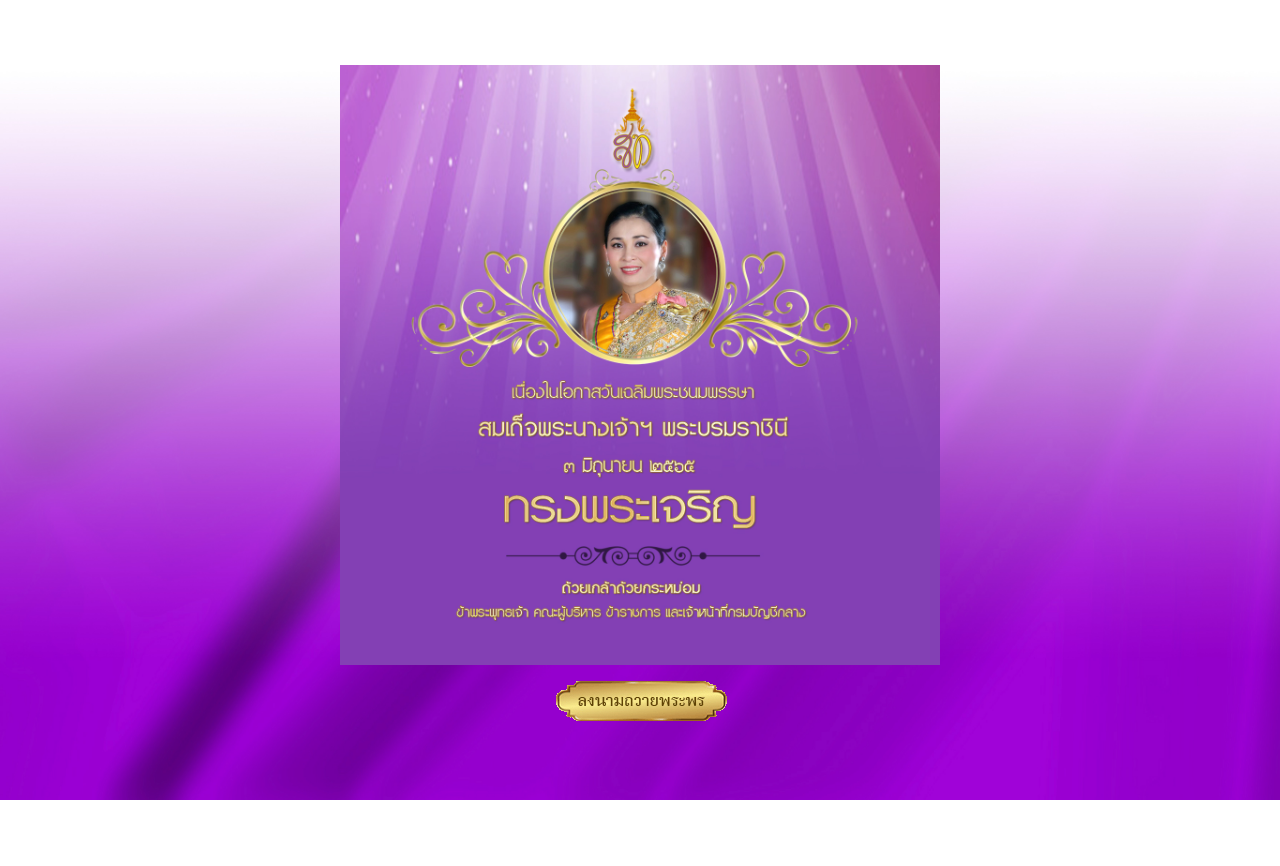
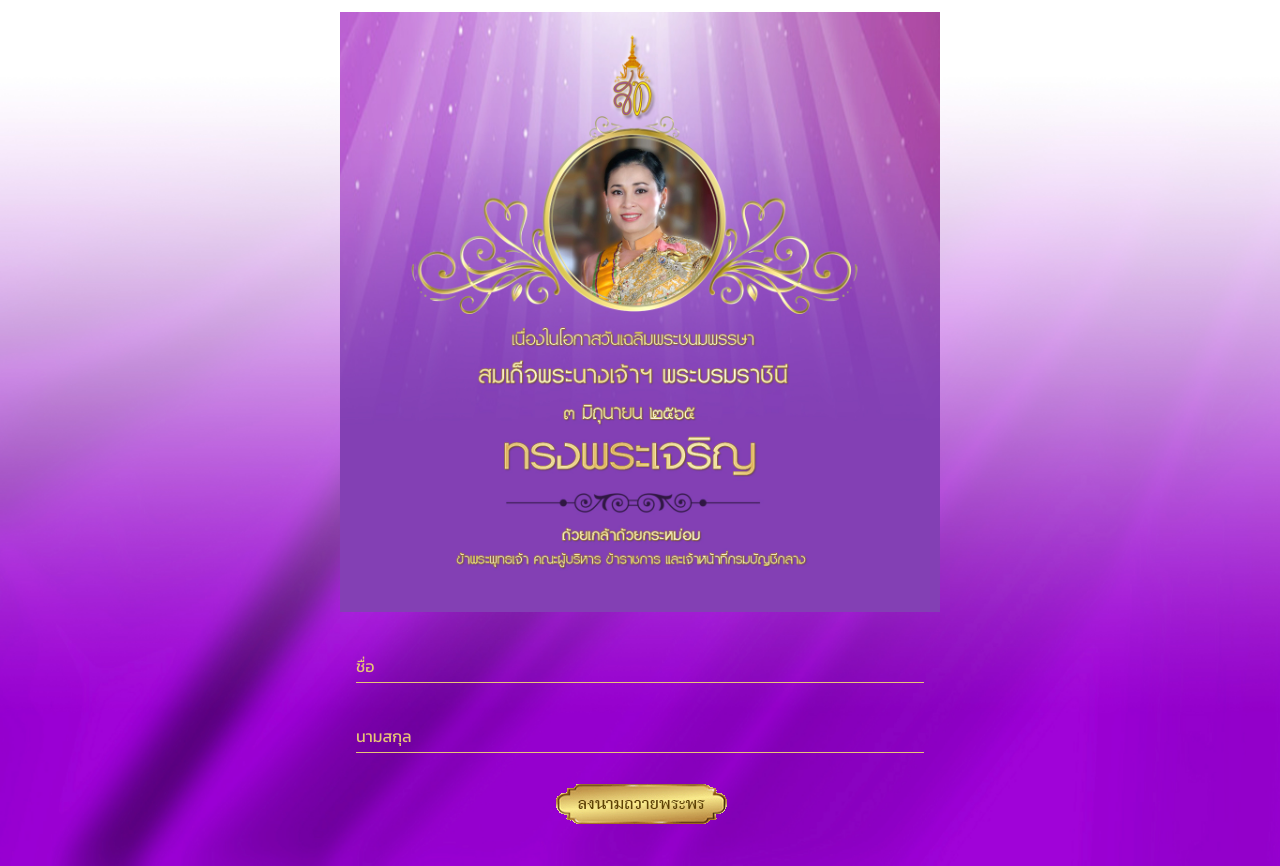
Before and after one commit to jijiswta18/forqueen, a Nuxt app: page / in a window 1280 px wide. Before the commit the page ends 800 px from the top, so only its background shows below. Built offline with nearby package versions, Linux system fonts and the light colour scheme.

Commit message:
delete page show popup / edit name report

```diff
--- a/pages/index.vue
+++ b/pages/index.vue
@@ -4,16 +4,16 @@
       <div class="image">
         <div class="second-image">
           <img class="w-100" src="~/assets/images/bgqueen.jpg" />
-          <div v-if="!checkForm" @click="signForm">
+          <!-- <div v-if="!checkForm" @click="signForm">
             <img class="box-sign" src="~/assets/images/banner01.gif"/>
-          </div>
+          </div> -->
         </div>
 
       </div>
       <v-form
         ref="form"
         lazy-validation
-        v-if="checkForm && !checkSubmit"
+        v-if="!checkSubmit"
         v-model="valid"
         class="sign-form"
       >
--- a/pages/report.vue
+++ b/pages/signingTotal306.vue
@@ -11,7 +11,7 @@
             left
           >
             mdi-arrow-left
-          </v-icon>Back
+          </v-icon>ลงนามถวายพระพร
         </v-btn>
 
       <v-btn
@@ -22,7 +22,7 @@
             class="btn btn-default"
             :data="desserts"
             :fields="json_fields"
-            worksheet="My Worksheet"
+            worksheet="My forqueen"
             name="forqueen.xls"
           >
           Export Excel
@@ -122,7 +122,7 @@
             })
         },
         backHome(){
-          this.$router.go(-1)
+          this.$router.push('/')
         },
 
     }
```
